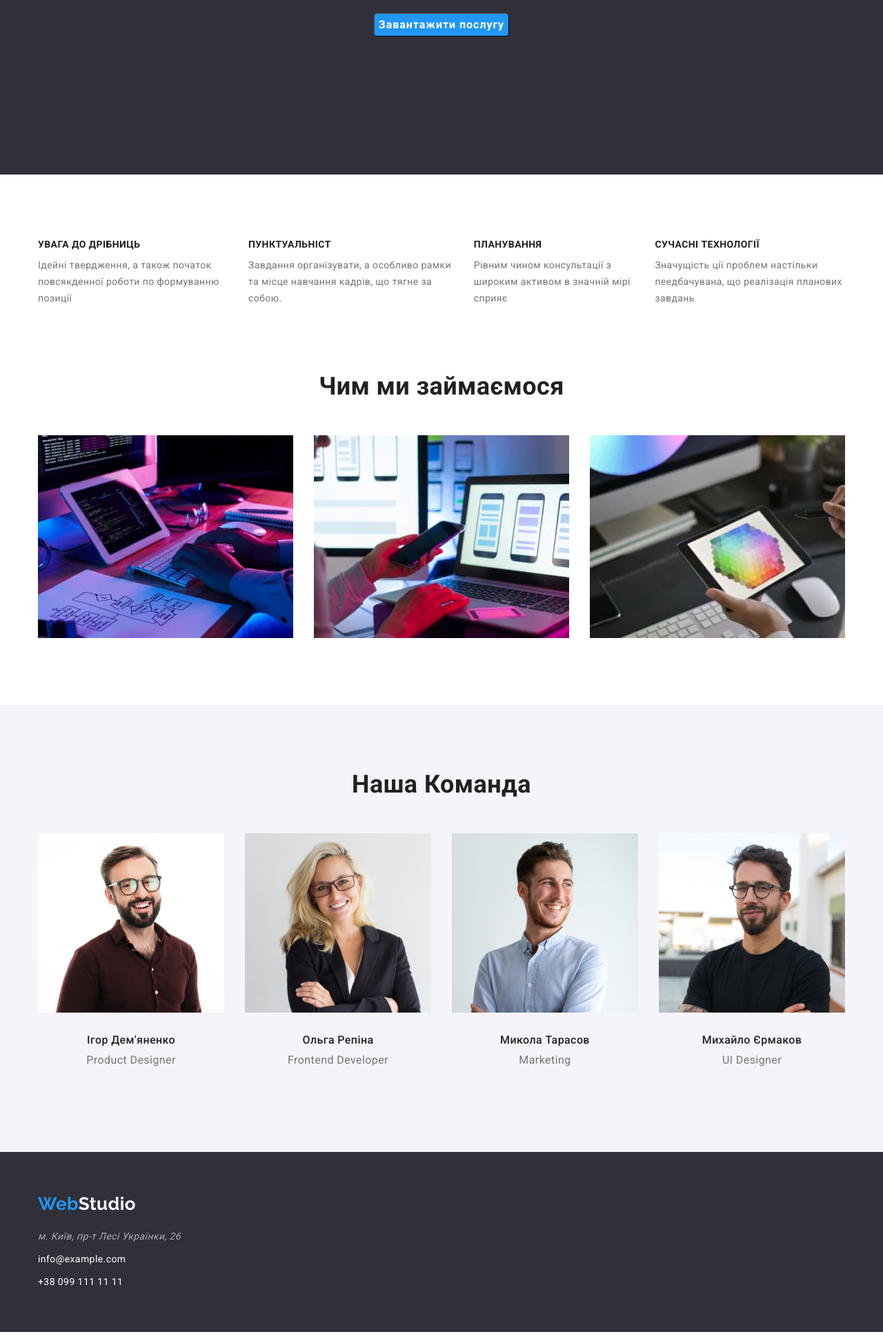
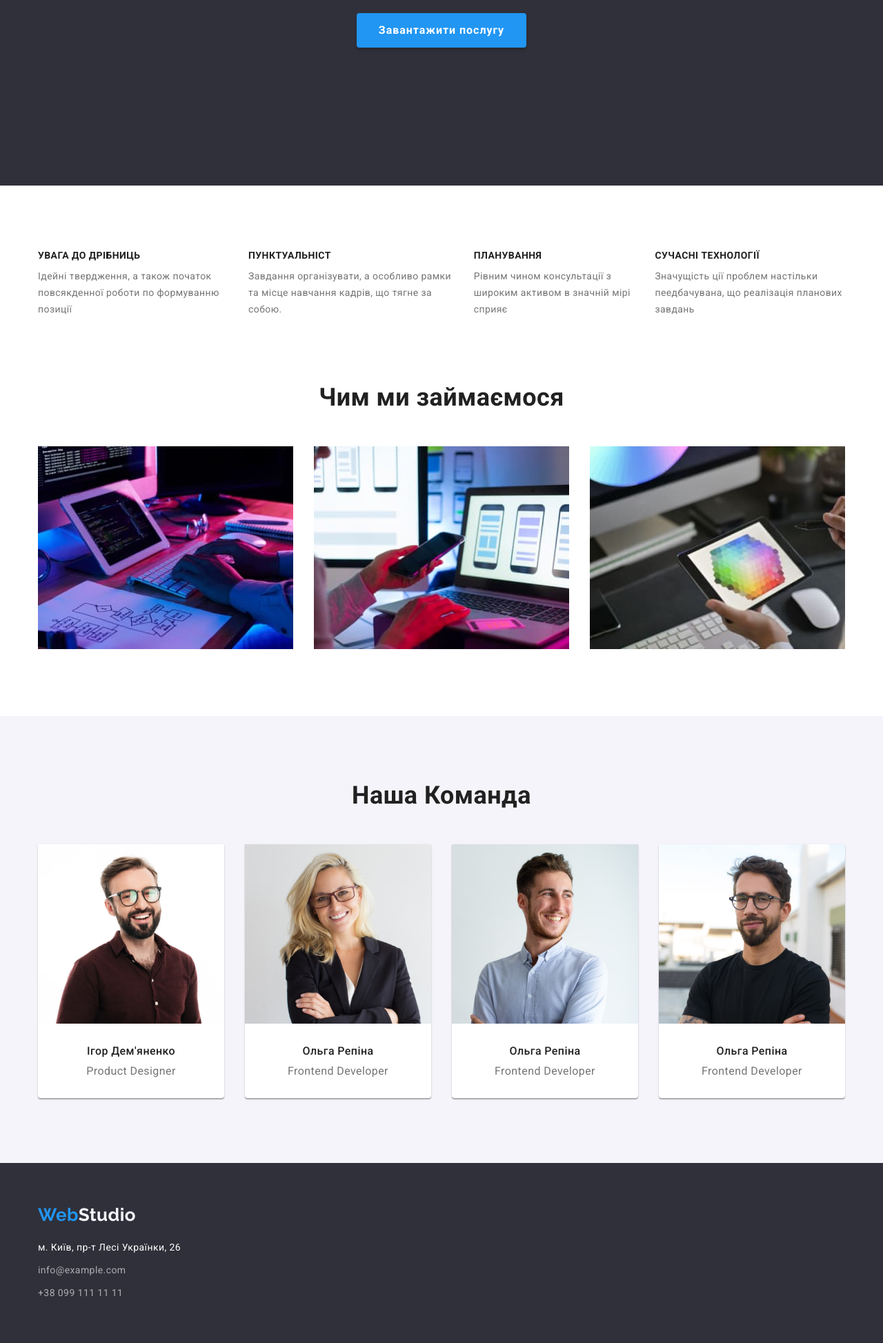
Before and after one commit to AlexandrDrapoy/goit-markup-hw-03, a plain HTML site: page index.html in a window 1280 px wide. Shown: the part 412-2359 px from the top of the page at 69% size. Drawn offline with nearby package versions, Linux system fonts and the light colour scheme.

Commit message:
mistakes correction

```diff
--- a/css/style.css
+++ b/css/style.css
@@ -15,6 +15,7 @@ font-family: 'Roboto', sans-serif; */
   --primary-text-color: #212121;
   --secondary-text-color: #757575;
 }
+
 h1,
 h2,
 h3,
@@ -27,9 +28,11 @@ ul
   font-size: 100%;
   font-weight: inherit;
 }
+
 ul{
   list-style: none;
 }
+
 body {
   letter-spacing: 0.03em;
   font-family: "Roboto", sans-serif;
@@ -37,10 +40,6 @@ body {
   color: var(--primary-text-color);
   background-color: var(--white-in-progect);
 }
-  /* .list {
-    list-style: none;
-    padding-left: 0;
-  } */
 
 .visually-hidden {
   position: absolute;
@@ -59,28 +58,26 @@ body {
   padding-right: 15px;
   margin-left: auto;
   margin-right: auto;
-
 }
 .section{
   padding-top: 94px;
   padding-bottom: 94px;
 }
+
 .header{
   border-bottom: 1px solid #ECECEC;
 }
+
 .header>.container{
   display: flex;
 }
+
 .nav,
 .header .link{
   display: flex;
   align-items: center;
+}
 
-}
-/* .header .item{
-  margin-top: 32px;
-  margin-bottom: 32px;
-} */
 .logo {
   font-family: "Raleway", sans-serif;
   font-weight: 700;
@@ -88,8 +85,6 @@ body {
   line-height: 1.19;
   color: var(--primary-activ-color);
   margin-right: 93px;
-
-
 }
 .nav .logo-studio {
   color:var(--primary-text-color);
@@ -101,29 +96,41 @@ body {
   line-height: 1.14;
   letter-spacing: 0.02em;
 }
+
 .item.current {
   color: var(--primary-activ-color);
 }
+
 .contact.link .item {
   color: var(--secondary-text-color);
 }
-.contact.link,
-.link.page{
+
+.contact.link .item,
+.link.page .item{
+  display: inline-block;
   padding-top: 32px;
   padding-bottom: 32px;
 }
+
 .contact.link :not(:last-child),
 .link.page :not(:last-child) {
   margin-right: 50px;
 }
+
 .contact.link{
   margin-left: auto;
 }
+
 .header .item:hover,
 .header .item:focus,
 .footer .item:hover,
 .footer .item:focus {
   color: var(--primary-activ-color);
+}
+
+.hero{
+    padding-top: 200px;
+    padding-bottom: 200px;
 }
 
 .hero,
@@ -137,10 +144,7 @@ body {
 {
   text-align: center;
 }
-.hero>.container{
-  padding-top: 200px;
-  padding-bottom: 200px;
-}
+
 .hero .title {
   color: var(--white-in-progect);
   font-weight: 900;
@@ -150,34 +154,44 @@ body {
   text-transform: uppercase;
   margin-bottom: 30px;
 }
+
 .button {
-  border-radius: 5px;
-  border-width: 1px;
   font-weight: 700;
   font-size: 16px;
   line-height: 1.88;
+  letter-spacing: 0.06em;
+  cursor: pointer;
+
+  border-radius: 4px;
+  border: none;
   text-align: center;
-  letter-spacing: 0.06em;
+
   color: var(--white-in-progect);
   background-color: var(--primary-activ-color);
-  cursor: pointer;
+
 }
+.button.hero-button{
+  padding: 10px 32px;
+  box-shadow: 0px 4px 4px rgba(0, 0, 0, 0.15);
+}
+
 .hero-button:hover {
   background-color: #188ce8;
-  box-shadow: 0px 4px 4px rgba(0, 0, 0, 0.15);
-  border-radius: 4px;
   transition: 20ms;
 }
+
 .list-advantage,
 .list-what-we-do,
 .list-our-team{
   display: flex;
 }
+
 .list-advantage :not(:last-child),
 .list-what-we-do :not(:last-child),
-.list-our-team>li:not(:last-child){
+.list-our-team>.list-item:not(:last-child){
  margin-right: 30px;
 }
+
 .list-advantage .title {
   font-weight: 700;
   line-height: 1.14;
@@ -193,45 +207,59 @@ body {
   padding-top: 0;
 }
 
-
 .secondary-title {
   font-weight: 700;
   font-size: 36px;
   line-height: 1.17;
   margin-bottom: 50px;
 }
+
 .section-our-team{
   background-color: var(--secondary-bc);
 }
+
 .list-our-team {
   font-weight: 500;
   font-size: 16px;
   line-height: 1.19;
+}
 
+.list-our-team>.list-item{
+  background-color:var(--white-in-progect);
+  box-shadow: 0px 1px 3px rgba(0, 0, 0, 0.12),
+  0px 1px 1px rgba(0, 0, 0, 0.14),
+  0px 2px 1px rgba(0, 0, 0, 0.2);
+  border-radius: 0px 0px 4px 4px;
+}
+
+.list-our-team .item-profile{
+  margin-top: 30px;
+  margin-bottom: 30px;
 }
 
 .list-our-team .title{
   margin-bottom: 10px;
-  }
+}
+
 .list-our-team p {
   font-weight: 400;
   color: var(--secondary-text-color);
-  margin-bottom: 30px;
+}
 
-
-}
 .team-img{
   display: block;
-  margin-bottom: 30px;
 }
-.footer .container{
+
+.footer{
   padding-top: 60px;
   padding-bottom: 60px;
 }
+
 .footer .logo{
   display: inline-block;
   margin-bottom: 20px;
 }
+
 .footer .logo-studio {
   color: var(--secondary-bc);
 }
@@ -240,61 +268,70 @@ body {
   line-height: 1.71;
   color: var(--white-in-progect);
 }
+
 .footer-list :not(:last-child){
   margin-bottom: 9px;
 }
+
 .item.address {
+  font-style: inherit;
+}
+
+.item.contact-link{
   opacity: .6;
+}
 
-}
 .button-list{
   display: flex;
   justify-content: center;
   margin-bottom: 56px;
 }
+
 .button-list :not(:last-child){
   margin-right: 8px;
 }
+
 .button-portfolio {
   font-weight: 500;
   letter-spacing: 0.03em;
   color: var(--primary-text-color);
   background-color: var(--secondary-bc);
-  border: none;
+  padding: 6px 22px;
 }
-.button-portfolio:hover,
-.button-portfolio:focus {
+
+.button-portfolio.current {
   color: var(--white-in-progect);
   background-color: var(--primary-activ-color);
-  box-shadow: 0px 4px 4px rgba(0, 0, 0, 0.15);
-  border-radius: 4px;
-  transition: 20ms;
+  box-shadow: 0px 3px 1px rgba(0, 0, 0, 0.1),
+  0px 1px 2px rgba(0, 0, 0, 0.08),
+  0px 2px 2px rgba(0, 0, 0, 0.12);
 }
+
 .list.portfolio-list{
   display: flex;
   flex-wrap: wrap;
   margin-bottom: -30px;
   margin-right: -30px;
+}
 
-}
 .portfolio-list>.list-item{
 
   margin-right: 30px;
   margin-bottom: 30px;
 }
+
 .portfolio-img{
-
   display: block;
 }
+
 .item-text-box{
-
 padding-left: 24px;
 padding-right: 24px;
 padding-top: 20px;
 padding-bottom: 20px;
 border: 1px solid #EEEEEE;
+}
 
-}
 .portfolio-item-title {
   font-weight: 700;
   font-size: 18px;
@@ -302,6 +339,7 @@ border: 1px solid #EEEEEE;
   letter-spacing: 0.06em;
   margin-bottom: 4px;
 }
+
 .list.portfolio-list p {
   font-size: 16px;
   line-height: 1.88;
--- a/index.html
+++ b/index.html
@@ -96,26 +96,33 @@
             <div class="container">
                 <h2 class="secondary-title">Наша Команда</h2>
                 <ul class ="list-our-team">
-                    <li>
+                    <li class="list-item">
                         <img src="image/team1.jpg" alt="фото Ігор Дем'яненко" class="team-img" width="270">
-                        <h3  class="title">Ігор Дем'яненко</h3>
-                        <p>Product Designer</p>
-
+                        <div class="item-profile">
+                            <h3  class="title">Ігор Дем'яненко</h3>
+                            <p>Product Designer</p>
+                        </div>
                     </li>
-                    <li>
+                    <li class="list-item">
                         <img src="image/team2.jpg" alt="фото Ольга Репіна" class="team-img" width="270">
-                        <h3 class="title">Ольга Репіна</h3>
-                        <p>Frontend Developer</p>
+                        <div class="item-profile">
+                            <h3 class="title">Ольга Репіна</h3>
+                            <p>Frontend Developer</p>
+                        </div>
                     </li>
-                    <li>
+                    <li class="list-item">
                         <img src="image/team3.jpg" alt="фото Микола Тарасов" class="team-img" width="270">
-                        <h3 class="title">Микола Тарасов</h3>
-                        <p>Marketing</p>
+                        <div class="item-profile">
+                            <h3 class="title">Ольга Репіна</h3>
+                            <p>Frontend Developer</p>
+                        </div>
                     </li>
-                    <li>
+                    <li class="list-item">
                         <img src="image/team4.jpg" alt="фото Михайло Єрмаков" class="team-img" width="270">
-                        <h3 class="title">Михайло Єрмаков</h3>
-                        <p>UI Designer</p>
+                        <div class="item-profile">
+                            <h3 class="title">Ольга Репіна</h3>
+                            <p>Frontend Developer</p>
+                        </div>
                     </li>
                 </ul>
             </div>
```
Also changed, not shown: portfolio.html (+1 -2 lines).
